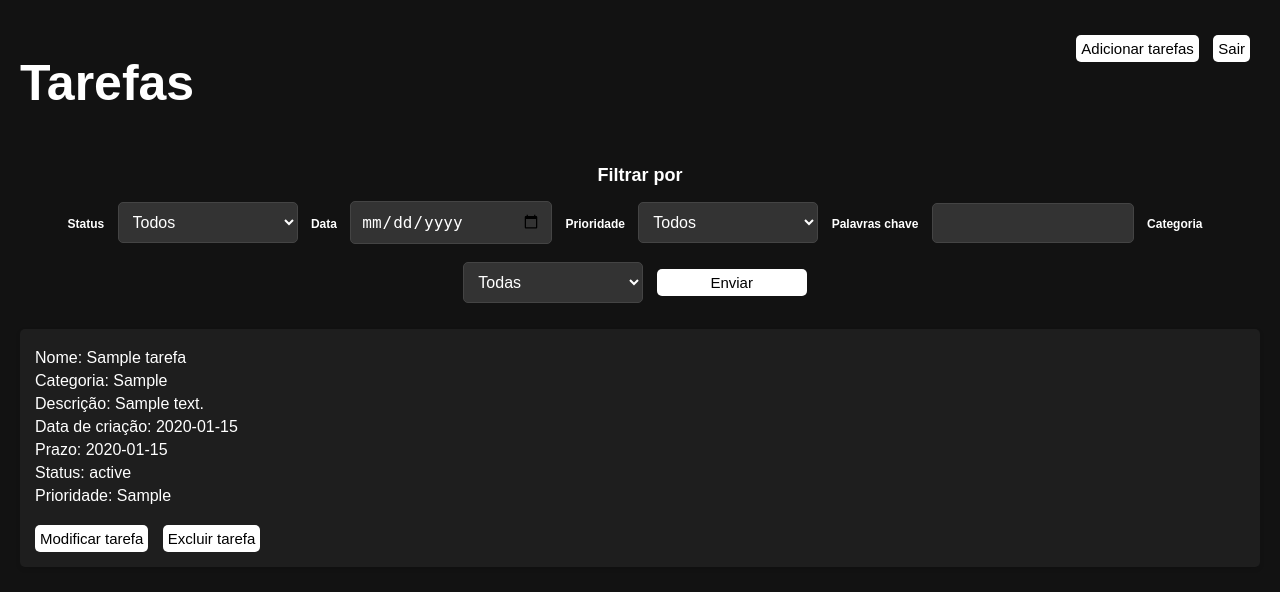
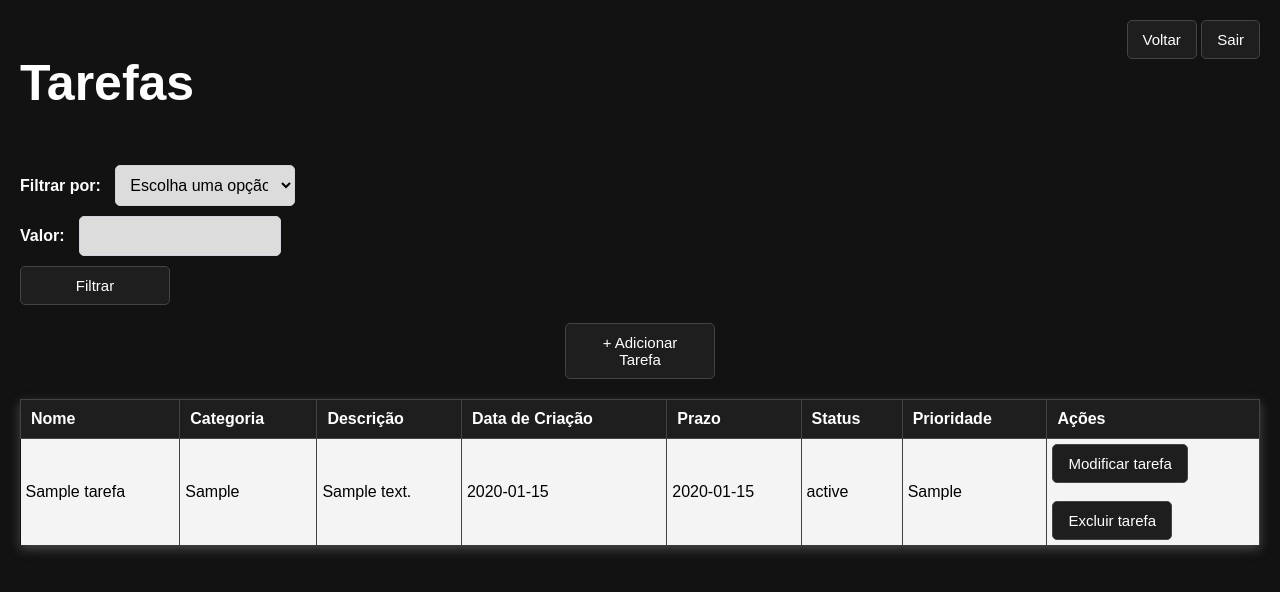
Before and after one commit to Andremdrs77/Projeto-DB, a Flask app: page /dash in a window 1280 px wide. Shown: the top 592 px of the page. Run offline with Flask 3, Linux system fonts and the light colour scheme; a user stored in the database is signed in; tables that the repository leaves empty hold one stand-in row (values such as "Sample post").

Commit message:
Update dash.html

```diff
--- a/templates/dash.html
+++ b/templates/dash.html
@@ -26,38 +26,26 @@
             border-radius: 5px;
             box-shadow: 0 2px 5px rgba(0, 0, 0, 0.1);
         }
-        p {
-            margin: 5px 0;
+        button {
+            padding: 10px 15px;
+            background-color: #1e1e1e;
+            border: 1px solid #444;
+            border-radius: 5px;
             color: white;
-        }
-        button {
-            margin-right: 10px;
-            margin-top: 15px;
-            padding: 5px;
-            background-color: white;
-            border: none;
-            border-radius: 5px;
-            color: black;
             cursor: pointer;
             font-size: 15px;
+            transition: background-color 0.3s;
         }
         button a {
-            color: black;
+            color: white;
             text-decoration: none;
         }
         button:hover {
-        background-color: black;
-        color: white;
-        transition: .5s;
-        }
-        button:not(:hover) {
-            transition: 1.2s
+            background-color: gray;
         }
         .action-buttons {
             margin-top: 20px;
-            text-align: center;
-            color:white;
-            font-size:12px;
+            text-align: left;
         }
         .action-buttons button {
             width: 150px;
@@ -69,19 +57,18 @@
         }
         select, input[type="text"], input[type="date"] {
             padding: 10px;
-            border: 1px solid #444;
+            border: 1px solid #ced4da;
             border-radius: 5px;
             width: calc(200px - 20px);
             margin-right: 10px;
             font-size: 16px;
-            background-color: #333;
-            color: white;
             margin-bottom: 10px;
+            background-color: gainsboro;
         }
         select:focus, input:focus {
-            border-color: white;
+            border-color: #80bdff;
             outline: none;
-            box-shadow: 0 0 0 0.2rem rgba(81, 88, 96, 0.25);
+            box-shadow: 0 0 0 0.2rem rgba(0, 123, 255, .25);
         }
         .nav{
 
@@ -89,68 +76,165 @@
             display:flex;
             justify-content: space-between;
         }
+
+        table {
+            width: 100%;
+            border-collapse: collapse;
+            margin-top: 20px;
+            box-shadow: 0 4px 10px rgba(127, 127, 127, 0.5);
+        }
+        table {
+            width: 100%;
+            border-collapse: collapse;
+            margin-top: 20px;
+            box-shadow: 0 4px 10px rgba(127, 127, 127, 0.5);
+        }
+        th {
+            background-color: #1e1e1e;
+            padding: 10px;
+            text-align: left;
+            border: 1px solid #444;
+            color: white;
+        }
+        td {
+            padding: 5px;
+            background-color: #f4f4f4;
+            border-right:1px solid #444; ;
+
+        }
+        td:last-child {
+            display: flex;
+            flex-direction: column;
+            align-items: flex-start;
+        }
+
     </style>
 </head>
 <body>
     <div class="nav">
         <div><h1>Tarefas</h1></div>
-        <div><a href="{{ url_for('add') }}"><button>Adicionar tarefas</button></a>
-            <a href="{{ url_for('logout') }}"><button>Sair</button></a></div>
+        <div>
+            <a href="{{ url_for('dash') }}"><button>Voltar</button></a>
+            <a href="{{ url_for('logout') }}"><button>Sair</button></a>
+        </div>
     </div>
     <div class="action-buttons">
-       <h2>Filtrar por </h2>
-        <form action="{{url_for('select')}}" method="post">
-            <label for="status">Status</label>
-                <select name="status" id="status">
-                    <option value="Todos">Todos</option>
-                    <option value="Concluída">Concluída</option>
-                    <option value="Em andamento">Em andamento</option>
-                    <option value="Pendente">Pendente</option>
-                </select>
+        <form method="POST" action="{{ url_for('filter') }}">
+            <label for="filtros">Filtrar por:</label>
+            <select name="filtros" id="filtros" required onchange="updateInput()">
+                <option value="" disabled selected>Escolha uma opção</option>
+                <option value="Nome">Nome</option>
+                <option value="Categoria">Categoria</option>
+                <option value="Descrição">Descrição</option>
+                <option value="Prazo">Prazo</option>
+                <option value="Status">Status</option>
+                <option value="Prioridade">Prioridade</option>
 
-            <label for="data">Data</label>
-                <input type="date" name="data" id="data">
-
-            <label for="prioridade">Prioridade</label>
-            <select name="prioridade" id="prioridade">
-                <option value="Todos">Todos</option>
-                <option value="Alta">Alta</option>
-                <option value="Média">Média</option>
-                <option value="Baixa">Baixa</option>
             </select>
 
-            <label for="palavras">Palavras chave</label>
-            <input type="text" name="palavras" id="palavras">
+            <div id="input">
+                <label for="Valor">Valor:</label>
+                <input type="text" name="Valor" id="Valor" required>
+            </div>
 
-            <label for="categoria">Categoria</label>
-            <select name="categoria" id="categoria">
-                <option value="Todas">Todas</option>
-                <option value="Trabalho">Trabalho</option>
-                <option value="Estudo">Estudo</option>
-                <option value="Pessoal">Pessoal</option>
-            </select>
-
-            <button>Enviar</button>
+            <button type="submit">Filtrar</button>
+        </form>
         </form>
 
+        <br>
+
+        <div style="text-align: center;">
+            <a href="{{ url_for('add') }}"><button>+ Adicionar Tarefa</button></a>
+        </div>
+
     </div>
-    <ul>
-    {% for tarefa in tarefas %}
-        <li>
-            <p>Nome: {{ tarefa[1] }}</p>
-            <p>Categoria: {{ tarefa[2] }}</p>
-            <p>Descrição: {{ tarefa[3] }}</p>
-            <p>Data de criação: {{ tarefa[4] }}</p>
-            <p>Prazo: {{ tarefa[5] }}</p>
-            <p>Status: {{ tarefa[7] }}</p>
-            <p>Prioridade: {{ tarefa[8] }}</p>
-            <a href="{{ url_for('update', id=tarefa[0]) }}"><button>Modificar tarefa</button></a>
-            <a href="{{ url_for('delete', id=tarefa[0]) }}"><button>Excluir tarefa</button></a>
-        </li>
-    {% endfor %}
-    </ul>
-
+    <table>
+        <thead>
+            <tr>
+                <th>Nome</th>
+                <th>Categoria</th>
+                <th>Descrição</th>
+                <th>Data de Criação</th>
+                <th>Prazo</th>
+                <th>Status</th>
+                <th>Prioridade</th>
+                <th>Ações</th>
+            </tr>
+        </thead>
+        <tbody>
+            {% for tarefa in tarefas %}
+                <tr>
+                    <td>{{ tarefa[1] }}</td>
+                    <td>{{ tarefa[2] }}</td>
+                    <td>{{ tarefa[3] }}</td>
+                    <td>{{ tarefa[4] }}</td>
+                    <td>{{ tarefa[5] }}</td>
+                    <td>{{ tarefa[7] }}</td>
+                    <td>{{ tarefa[8] }}</td>
+                    <td>
+                        <a href="{{ url_for('update', id=tarefa[0]) }}"><button>Modificar tarefa</button></a>
+                        <br>
+                        <a href="{{ url_for('delete', id=tarefa[0]) }}"><button>Excluir tarefa</button></a>
+                    </td>
+                </tr>
+            {% endfor %}
+        </tbody>
+    </table>
 
 </body>
+<script>
 
+function updateInput() {
+    const filtroSelect = document.getElementById('filtros');
+    const dynamicInput = document.getElementById('input');
+
+    // Limpa o conteúdo anterior do dynamicInput
+    dynamicInput.innerHTML = '<label for="Valor">Valor:</label>';
+
+    // Cria um novo campo input ou select
+    const Valor = document.createElement(filtroSelect.value === 'Prioridade' || filtroSelect.value === 'Status' || filtroSelect.value === 'Categoria' ? 'select' : 'input');
+    Valor.id = 'Valor';
+    Valor.name = 'Valor';
+    Valor.required = true; // Define o campo como obrigatório
+
+    switch (filtroSelect.value) {
+        case 'Nome':
+        case 'Descrição':
+            Valor.type = 'text';
+            break;
+        case 'Prazo':
+            Valor.type = 'date';
+            break;
+        case 'Prioridade':
+            ['Baixa', 'Média', 'Alta'].forEach(option => {
+                const opt = document.createElement('option');
+                opt.value = option;
+                opt.innerHTML = option;
+                Valor.appendChild(opt);
+            });
+            break;
+        case 'Status':
+            ['Pendente', 'Em Progresso', 'Concluída'].forEach(option => {
+                const opt = document.createElement('option');
+                opt.value = option;
+                opt.innerHTML = option;
+                Valor.appendChild(opt);
+            });
+            break;
+        case 'Categoria':
+            ['Trabalho', 'Estudo', 'Pessoal'].forEach(option => {
+                const opt = document.createElement('option');
+                opt.value = option;
+                opt.innerHTML = option;
+                Valor.appendChild(opt);
+            });
+            break;
+        default:
+            Valor.type = 'text';
+    }
+
+    dynamicInput.appendChild(Valor);
+}
+
+</script>
 </html>
```
